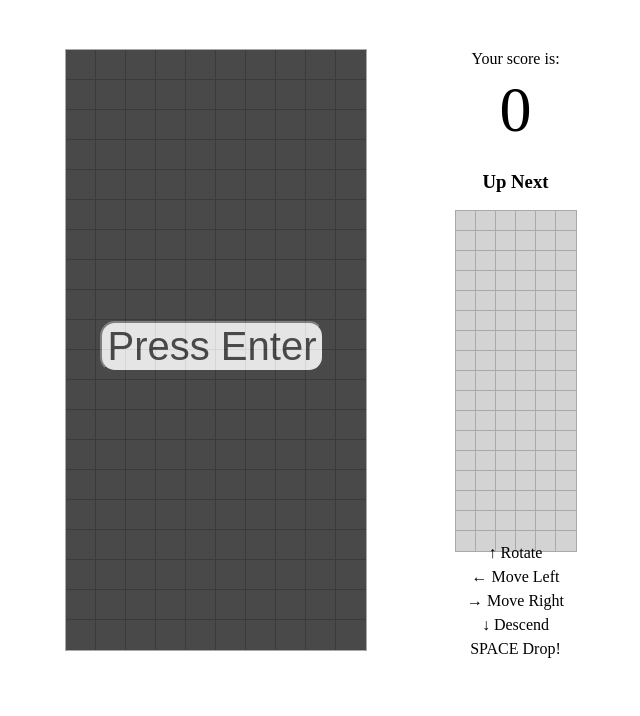
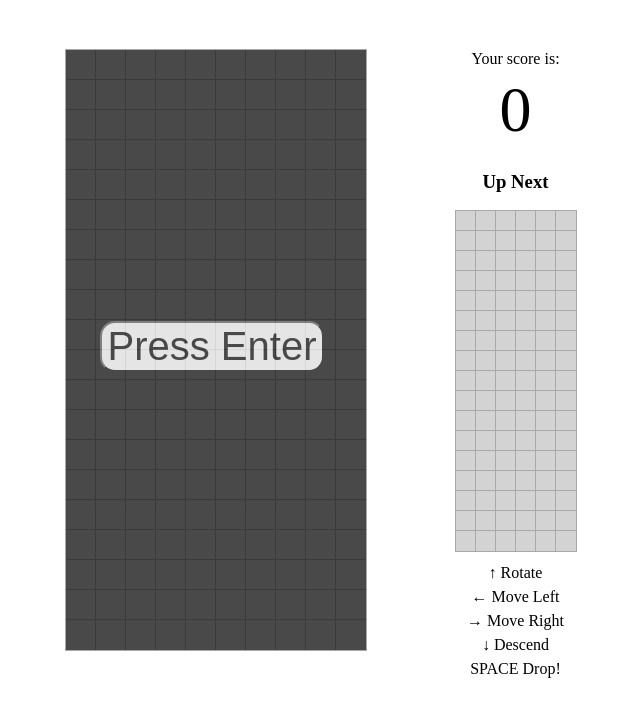
Before and after one commit to ander-olson/catamarander.github.io, a plain HTML site: page index.html in a window 1280 px wide. Shown: the whole page, without its empty margins (267-907 px from the left). Drawn offline with nearby package versions, Linux system fonts and the light colour scheme.

Commit message:
moved directions down

```diff
--- a/stylesheets/tetris.css
+++ b/stylesheets/tetris.css
@@ -50,7 +50,7 @@ button {
   min-width: 200px;
   text-align: center;
   left: 350px;
-  top: 490px;
+  top: 510px;
   position: absolute;
 }
 
```
